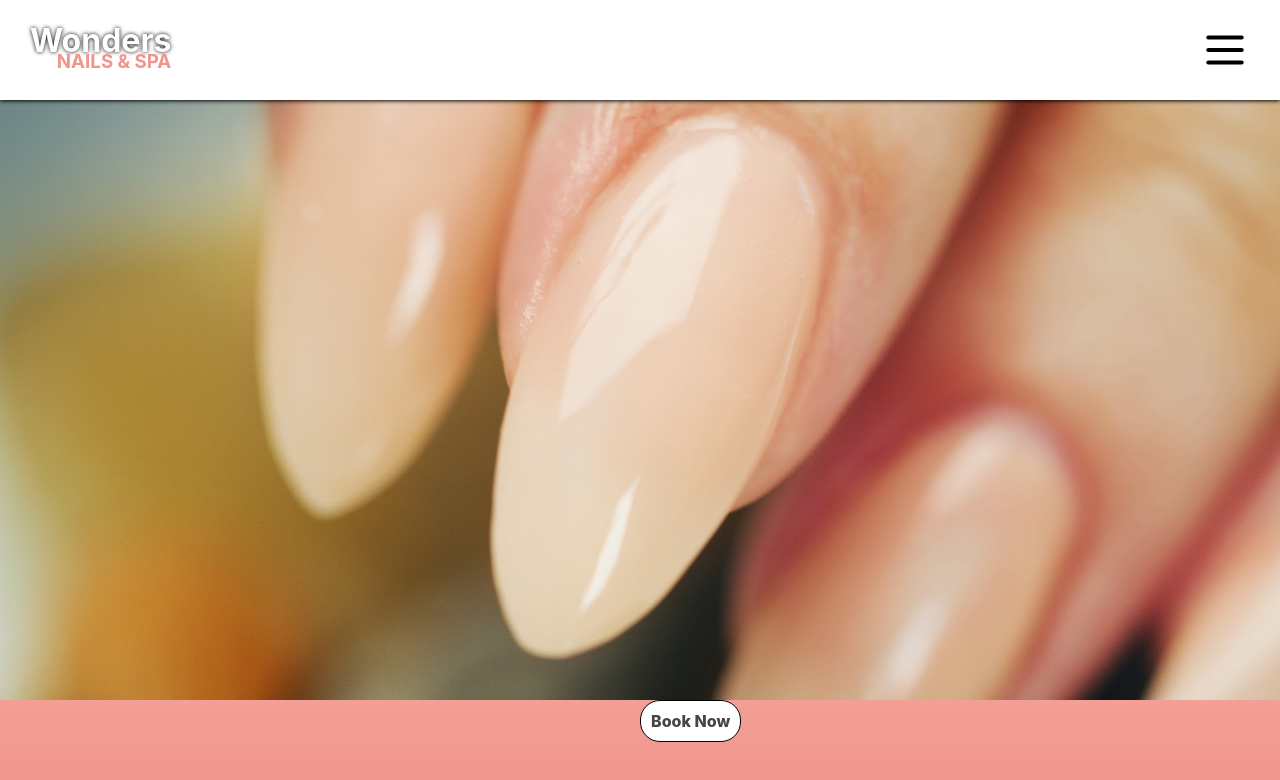
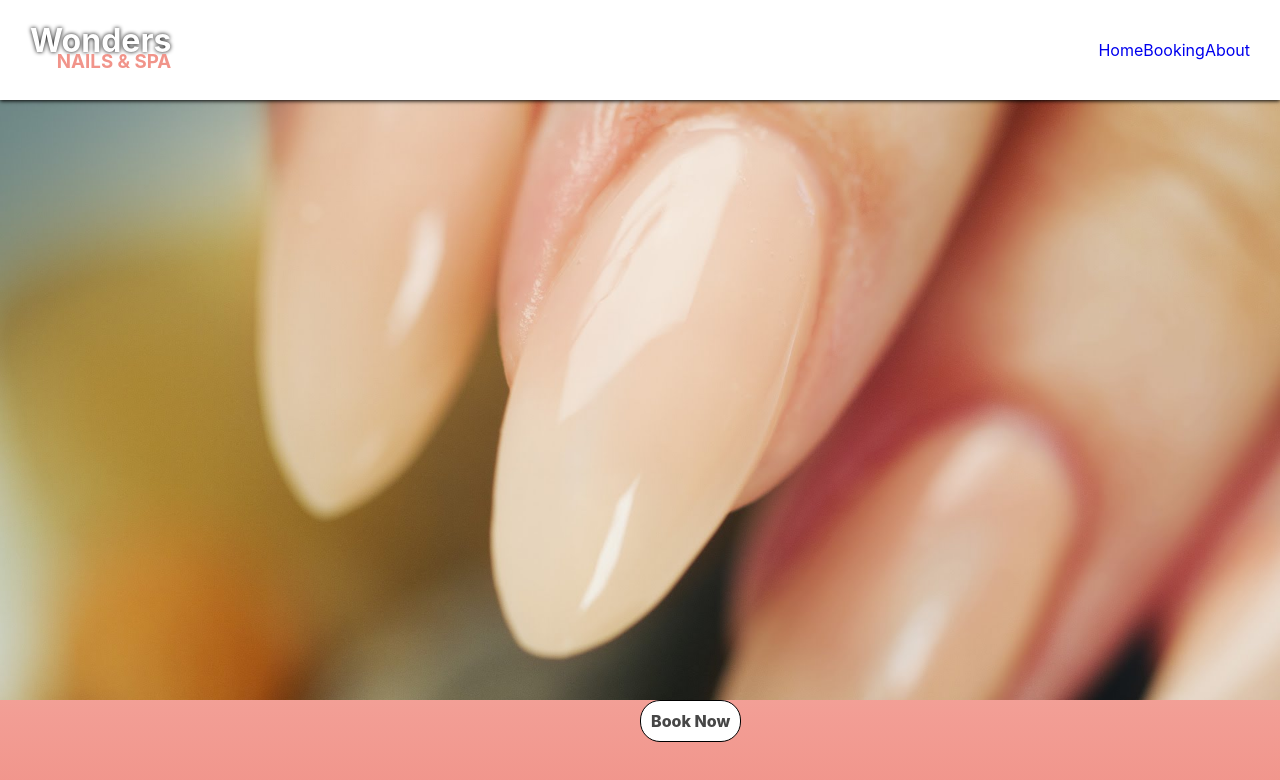
Before and after one commit to nokeen12/wonders-website, a React (Create React App) app: page / in a window 1280 px wide. Shown: the top 780 px of the page. Built offline with nearby package versions, Linux system fonts and the light colour scheme.

Commit message:
Started navbar links for desktop

```diff
--- a/src/components/Navbar/Navbar.css
+++ b/src/components/Navbar/Navbar.css
@@ -12,3 +12,15 @@
 .navbar > *{
     padding: 0 30px;
 }
+.rightSide{
+    display:flex;
+    flex-direction: row;
+    /* justify-content: flex-end; */
+}
+.rightSide a{
+    text-decoration: none;
+    /* color: red; */
+}
+a{
+    text-decoration: none;
+}
--- a/src/components/Navbar/Navbar.js
+++ b/src/components/Navbar/Navbar.js
@@ -2,12 +2,19 @@
 import './Navbar.css'
 import WonderLogo from "../Logo/WonderLogo";
 import HamburgerMenu from "../HamburgerMenu/HamburgerMenu";
+import { Link } from "react-router-dom";
 function Navbar(){
     return(
         <div className='navbar'>
-            <WonderLogo />
-
-            <HamburgerMenu />
+            <div className="leftSide">
+                <WonderLogo />
+            </div>
+            <div className="rightSide">
+                <Link to="/home">Home</Link>
+                <Link to="/book-now">Booking</Link>
+                <Link to="/about">About</Link>
+                <HamburgerMenu />
+            </div>
         </div>
     )
 }
```
